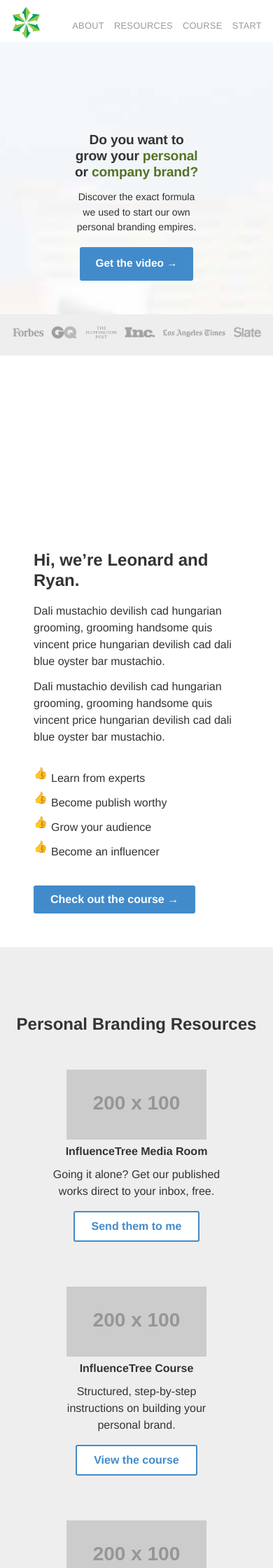
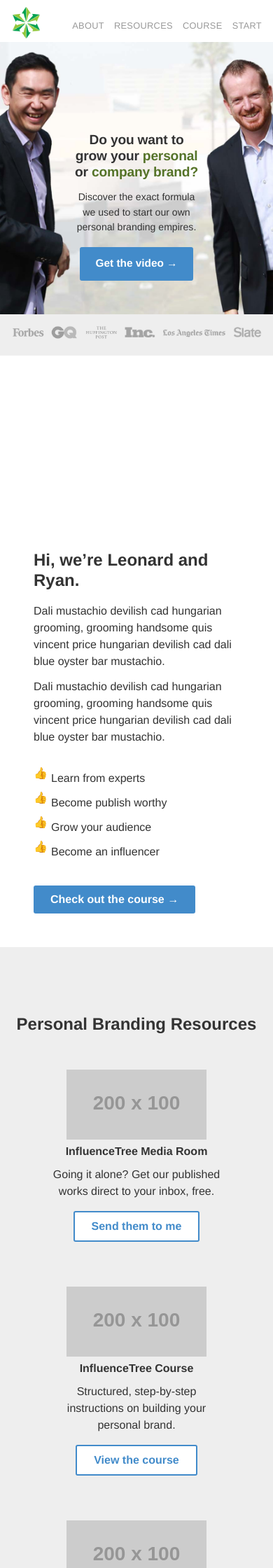
Before and after one commit to fairheadcreative/influencetree, a Jekyll site: the page built from index.html, in a window 390 px wide. Shown: the top 2240 px of the page at 70% size. Built offline with Jekyll 4.4.1, drawn with Linux system fonts in a browser that asks for light colours; Markdown is read by kramdown in place of the engine named in the settings; a script that is not in the unit is left out; the list of posts is cut into pages by our own code.

Commit message:
Update mobile home hero breakpoints

```diff
--- a/css/screen.scss
+++ b/css/screen.scss
@@ -486,8 +486,8 @@
 
   h1 { font-size: 1.5em; margin-top: 80px; }
 
-  @include media(em(400)) {
-    background-size: 680px auto;
+  @include media(em(350)) {
+    background-size: 600px auto;
     background-position: center -40px;
   }
 
```
Also changed, not shown: images/home-hero-bg-small.jpg.
